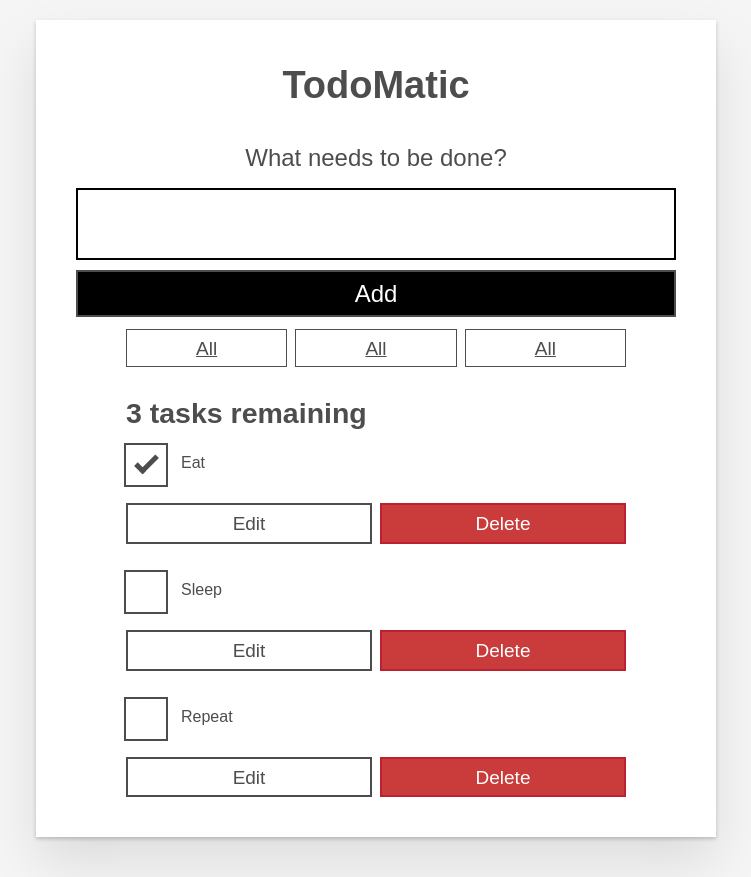
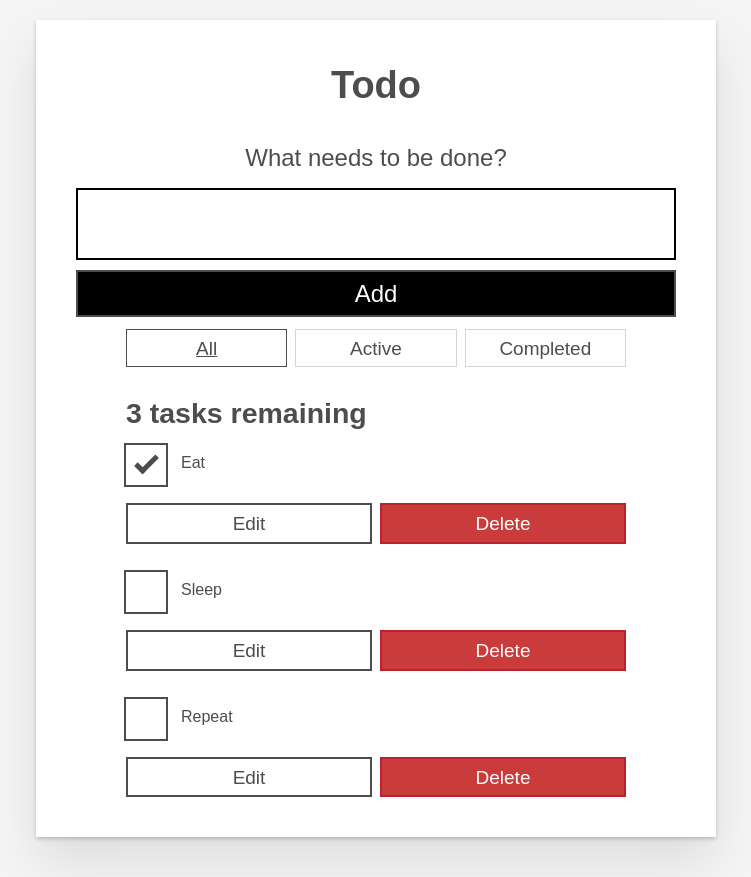
Before and after one commit to Cormac-McManus/React-ToDo, a React (Create React App) app: page / in a window 1280 px wide. Shown: the whole page, without its empty margins (264-1015 px from the left). Built offline with nearby package versions, Linux system fonts and the light colour scheme.

Commit message:
Task filtering implemented

```diff
--- a/src/App.js
+++ b/src/App.js
@@ -1,12 +1,20 @@
-import React, {useState} from "react";
+import React, { useState } from "react";
 import Form from "./components/Form";
 import FilterButton from "./components/FilterButton";
 import Todo from "./components/Todo";
 import { nanoid } from "nanoid";
 
 function App(props) {
+  const FILTER_MAP = {
+    All: () => true,
+    Active: (task) => !task.completed,
+    Completed: (task) => task.completed,
+  };
+
+  const FILTER_NAMES = Object.keys(FILTER_MAP);
 
   const [tasks, setTasks] = useState(props.tasks);
+  const [filter, setFilter] = useState("All");
 
   function addTask(name) {
     const newTask = { id: `todo-${nanoid()}`, name, completed: false };
@@ -20,13 +28,12 @@
 
   function editTask(id, newName) {
     const editedTaskList = tasks.map((task) => {
-      if (id === task.id)
-      {
-        return {...task, name: newName }
+      if (id === task.id) {
+        return { ...task, name: newName };
       }
       return task;
-    })
-    setTasks(editedTaskList)
+    });
+    setTasks(editedTaskList);
   }
 
   function toggleTaskCompleted(id) {
@@ -35,15 +42,16 @@
       if (id === task.id) {
         // use object spread to make a new object
         // whose `completed` prop has been inverted
-        return {...task, completed: !task.completed}
+        return { ...task, completed: !task.completed };
       }
       return task;
     });
     setTasks(updatedTasks);
   }
 
-
-  const taskList = tasks.map((task) => (
+  const taskList = tasks
+    .filter(FILTER_MAP[filter])
+    .map((task) => (
       <Todo
         id={task.id}
         name={task.name}
@@ -55,20 +63,23 @@
       />
     ));
 
-  const tasksNoun = taskList.length !== 1 ? 'tasks' : 'task';
+  const filterList = FILTER_NAMES.map((name) => (
+    <FilterButton
+      key={name}
+      name={name}
+      isPressed={name === filter}
+      setFilter={setFilter}
+    />
+  ));
+
+  const tasksNoun = taskList.length !== 1 ? "tasks" : "task";
   const headingText = `${taskList.length} ${tasksNoun} remaining`;
-
-
 
   return (
     <div className="todoapp stack-large">
-      <h1>TodoMatic</h1>
+      <h1>Todo</h1>
       <Form addTask={addTask} />
-      <div className="filters btn-group stack-exception">
-        <FilterButton />
-        <FilterButton />
-        <FilterButton />
-      </div>
+      <div className="filters btn-group stack-exception">{filterList}</div>
       <h2 id="list-heading">{headingText}</h2>
       <ul
         className="todo-list stack-large stack-exception"
--- a/src/components/FilterButton.js
+++ b/src/components/FilterButton.js
@@ -2,9 +2,14 @@
 
 function FilterButton(props) {
   return (
-    <button type="button" className="btn toggle-btn" aria-pressed="true">
+    <button
+      type="button"
+      className="btn toggle-btn"
+      aria-pressed={props.isPressed}
+      onClick={() => props.setFilter(props.name)}
+    >
       <span className="visually-hidden">Show </span>
-      <span>all </span>
+      <span>{props.name} </span>
       <span className="visually-hidden"> tasks</span>
     </button>
   );
```
Lines whose indentation alone changed are shown as unchanged.
